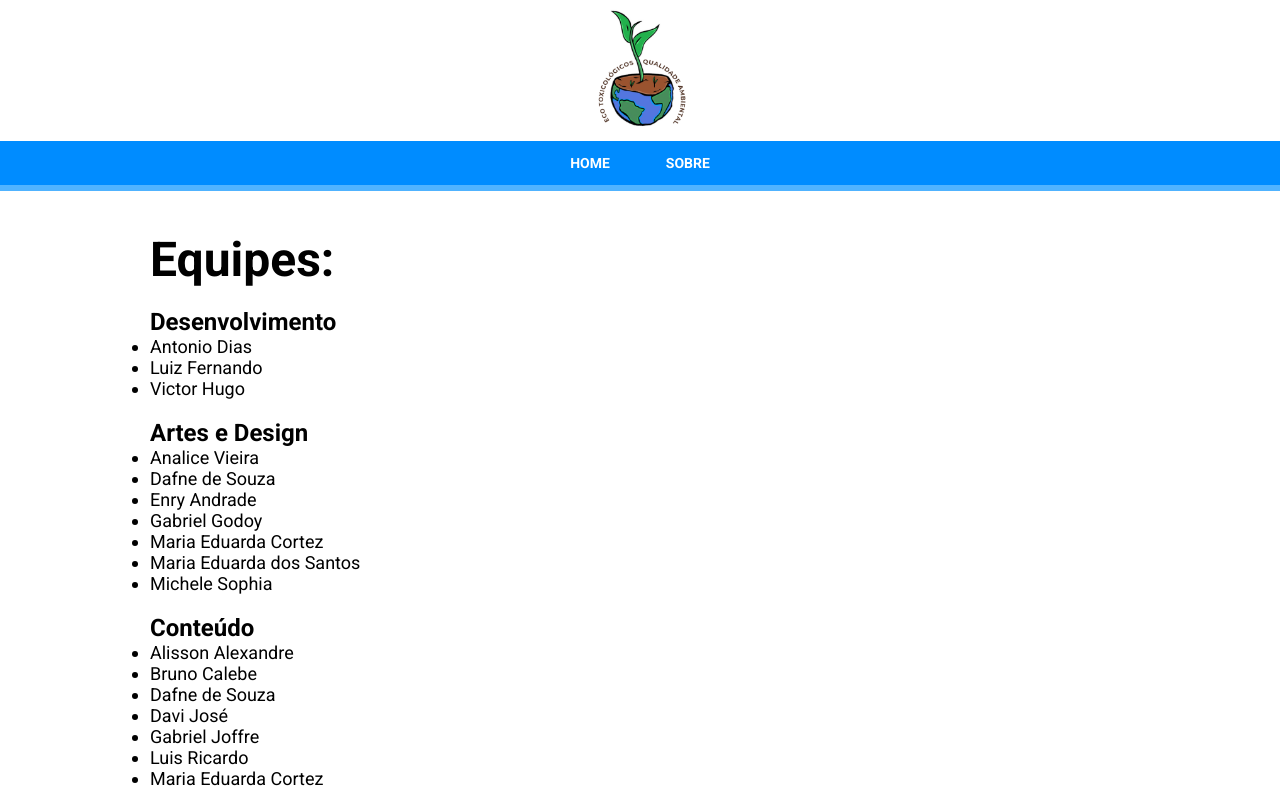
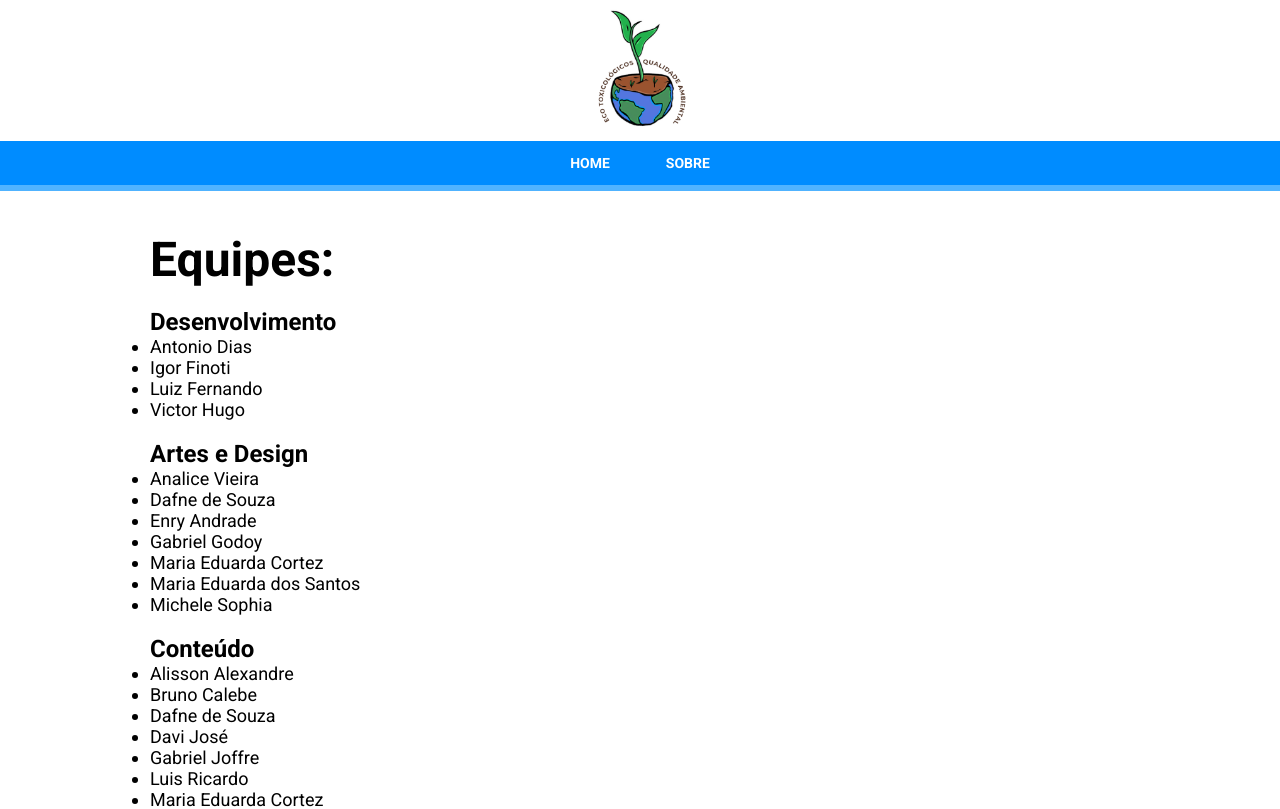
Before and after one commit to Antoni0o/eco-toxicologicos-qualidade-ambiental, a Vue app: page /sobre/equipe in a window 1280 px wide. Shown: the top 809 px of the page. Built offline with nearby package versions, Linux system fonts and the light colour scheme.

Commit message:
Update Team.vue

```diff
--- a/src/views/About/Team.vue
+++ b/src/views/About/Team.vue
@@ -4,6 +4,7 @@
     <strong>Desenvolvimento</strong>
     <ul>
       <li>Antonio Dias</li>
+      <li>Igor Finoti</li>
       <li>Luiz Fernando</li>
       <li>Victor Hugo</li>
     </ul>
```
